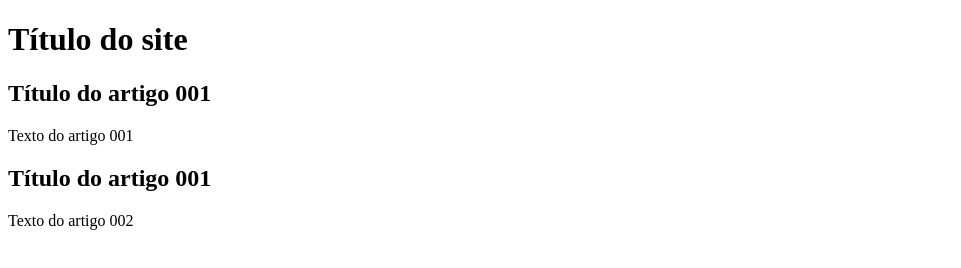
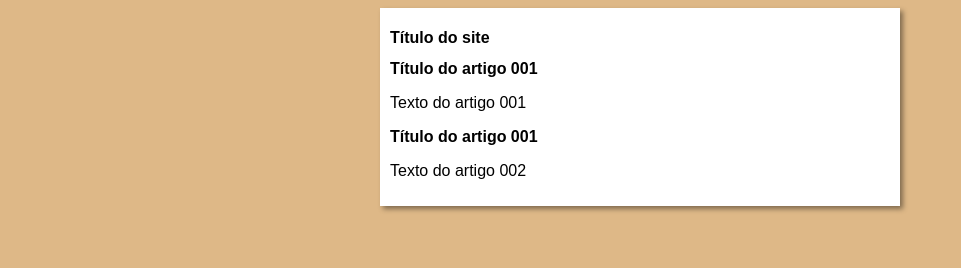
Before and after one commit to grsousajunior/site, a plain HTML site: page index.html in a window 1280 px wide. Shown: the whole page, without its empty margins (0-961 px from the left). Drawn offline with Linux system fonts and the light colour scheme.

Commit message:
primeiras alterações no design
criações do css e primeirações formatações báscias de estilo

```diff
--- a/index.html
+++ b/index.html
@@ -4,6 +4,7 @@
     <meta charset="UTF-8">
     <meta name="viewport" content="width=device-width, initial-scale=1.0">
     <title>Título do site</title>
+    <link rel="stylesheet" href="style.css">
 </head>
 <body>
     <main>
--- /dev/null
+++ b/style.css
@@ -0,0 +1,16 @@
+* {
+    font-family: Arial, Helvetica, sans-serif;
+    font-size: 16px;
+}
+
+body {
+    background-color: burlywood;
+}
+
+main {
+    background-color: white;
+    width: 500px;
+    margin: auto;
+    padding: 10px;
+    box-shadow: 3px 3px 5px rgba(0, 0, 0, 0.425);
+}
```
